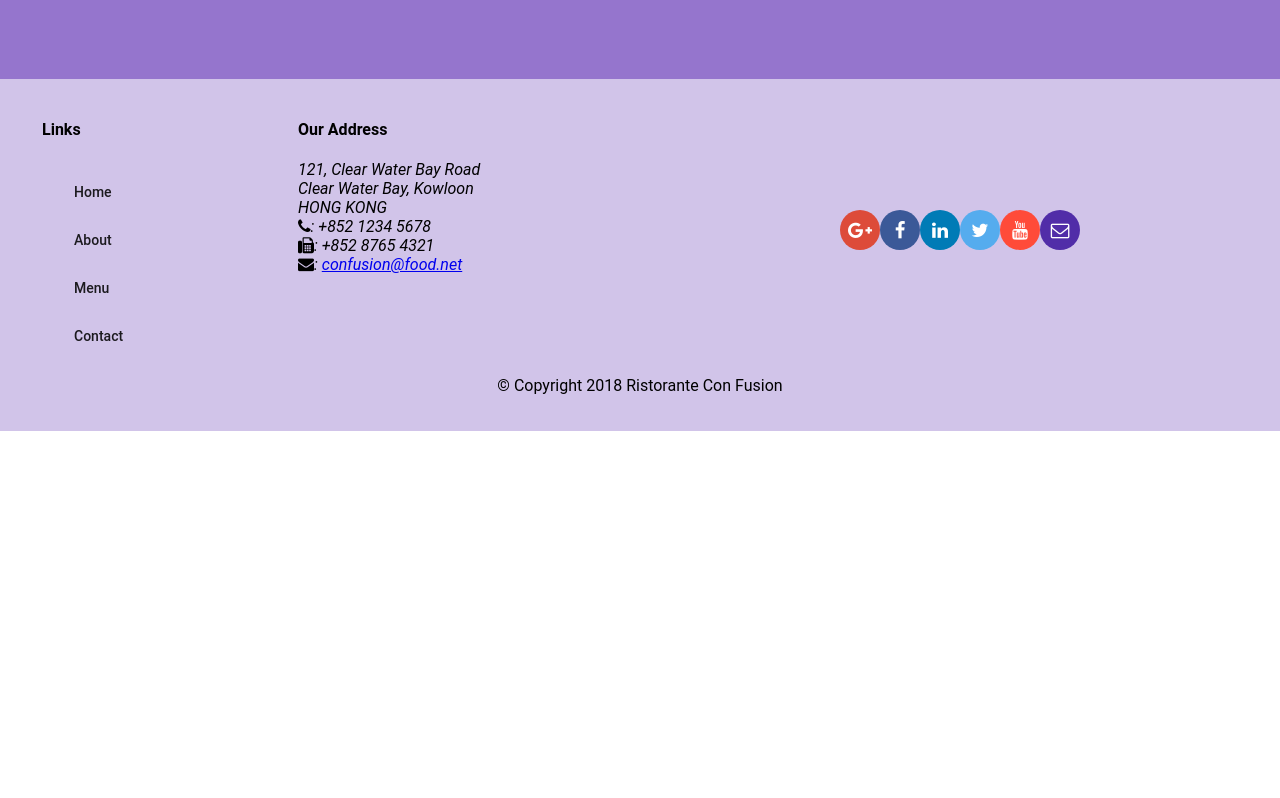
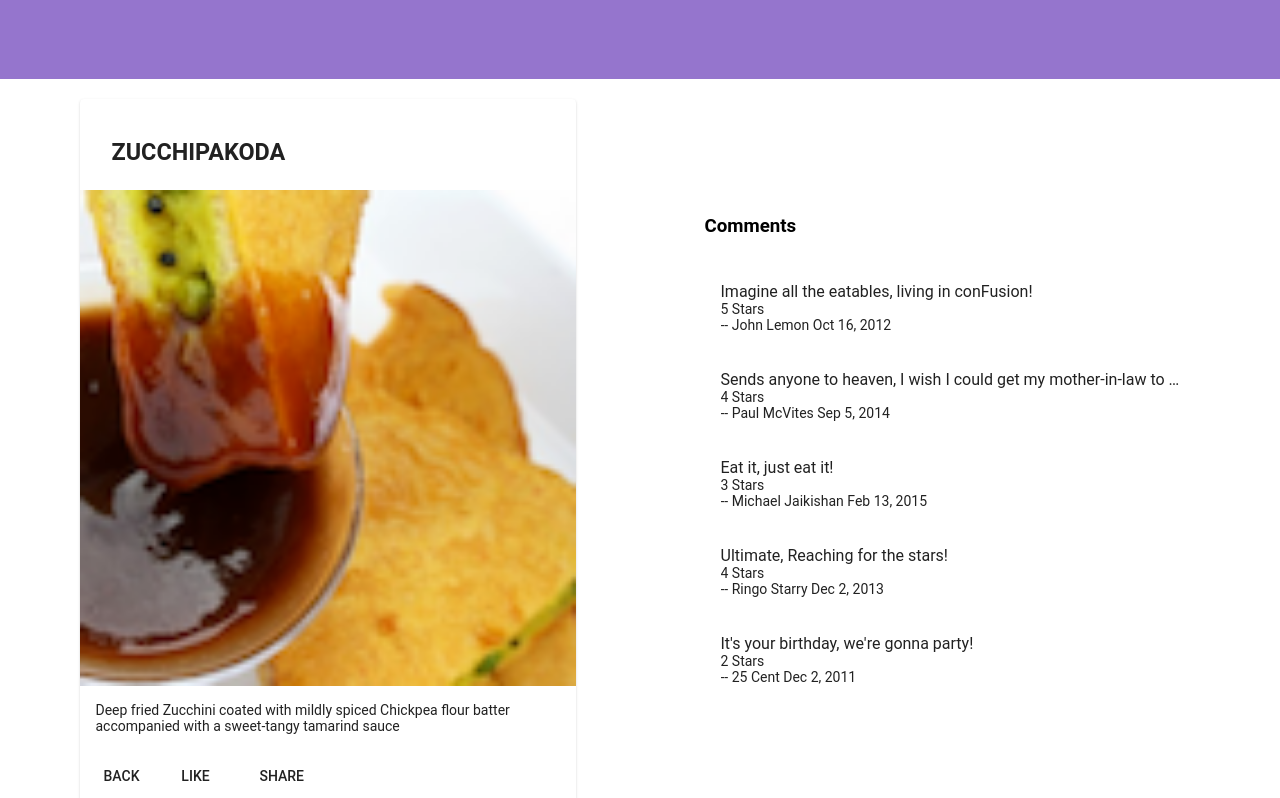
Before and after one commit to accamachoj/conFusion, an Angular app: page /dishdetail/1 in a window 1280 px wide. Before the commit this address led to /. Shown: the part 260-1058 px from the top of the page. Before the commit the page ends 800 px from the top, so only its background shows below. Built offline with nearby package versions, Linux system fonts and the light colour scheme.

Commit message:
Single page applications part 2

```diff
--- a/src/app/app-routing/routes.ts
+++ b/src/app/app-routing/routes.ts
@@ -10,5 +10,7 @@
 	{path: 'home', component: HomeComponent},
     { path: 'menu', component: MenuComponent },
     { path: 'contactus',     component: ContactComponent },
-    { path: '', redirectTo: '/home', pathMatch: 'full' }
+    { path: '', redirectTo: '/home', pathMatch: 'full' },
+    { path: 'dishdetail/:id',     component: DishdetailComponent }
+
 ];
--- a/src/app/dishdetail/dishdetail.component.html
+++ b/src/app/dishdetail/dishdetail.component.html
@@ -19,6 +19,7 @@
         </p>
       </mat-card-content>
       <mat-card-actions>
+        <button mat-button (click)="goBack()">BACK</button>
         <button mat-button>LIKE</button>
         <button mat-button>SHARE</button>
       </mat-card-actions>
--- a/src/app/dishdetail/dishdetail.component.ts
+++ b/src/app/dishdetail/dishdetail.component.ts
@@ -1,6 +1,9 @@
-import { Component, OnInit, Input } from '@angular/core';
+import { Component, OnInit} from '@angular/core';
 import { Dish } from "../shared/dish";
+import { DishService } from '../services/dish.service';
 
+import { Params, ActivatedRoute } from '@angular/router';
+import { Location } from '@angular/common';
 /*Input es una forma de proporcionar informacion
 a un componente desde otro componente */
 
@@ -11,12 +14,20 @@
 })
 export class DishdetailComponent implements OnInit {
 
-  @Input()
   dish: Dish;
 
-  constructor() { }
+  constructor(private dishService: DishService,
+  	private route: ActivatedRoute,
+  	private location: Location) { }
 
-  ngOnInit() {
+  ngOnInit() { /*dihditail/(id que recibe)*/
+
+  	let id = this.route.snapshot.params['id'];
+  	this.dish = this.dishService.getDish(id);
+  }
+
+  goBack(): void {
+    this.location.back();
   }
 
 }
--- a/src/app/footer/footer.component.html
+++ b/src/app/footer/footer.component.html
@@ -9,10 +9,10 @@
       <div fxFlex="40" fxFlexOffset="20px">
         <h4>Links</h4>
         <mat-list>
-          <mat-list-item><a mat-button>Home</a></mat-list-item>
+          <mat-list-item><a mat-button routerLink='/home'>Home</a></mat-list-item>
           <mat-list-item><a mat-button>About</a></mat-list-item>
-          <mat-list-item><a mat-button>Menu</a></mat-list-item>
-          <mat-list-item><a mat-button>Contact</a></mat-list-item>
+          <mat-list-item><a mat-button routerLink='/menu'>Menu</a></mat-list-item>
+          <mat-list-item><a mat-button routerLink='/contactus'>Contact</a></mat-list-item>
         </mat-list>
       </div>
       <div fxFlex="55">
--- a/src/app/menu/menu.component.html
+++ b/src/app/menu/menu.component.html
@@ -17,7 +17,7 @@
   <div fxFlex>
     <mat-grid-list cols="2" rowHeight="200px">
       <mat-grid-tile *ngFor="let dish of dishes"
-      (click)="onSelect(dish)">
+      [routerLink]="['/dishdetail', dish.id]">
         <img height="200px" src={{dish.image}} alt={{dish.name}}>
         <mat-grid-tile-footer>
           <h1>{{dish.name | uppercase}}</h1>
@@ -25,7 +25,6 @@
       </mat-grid-tile>
     </mat-grid-list>
   </div>
-  <app-dishdetail [dish]="selectedDish"></app-dishdetail>
 
 
 </div>
```
